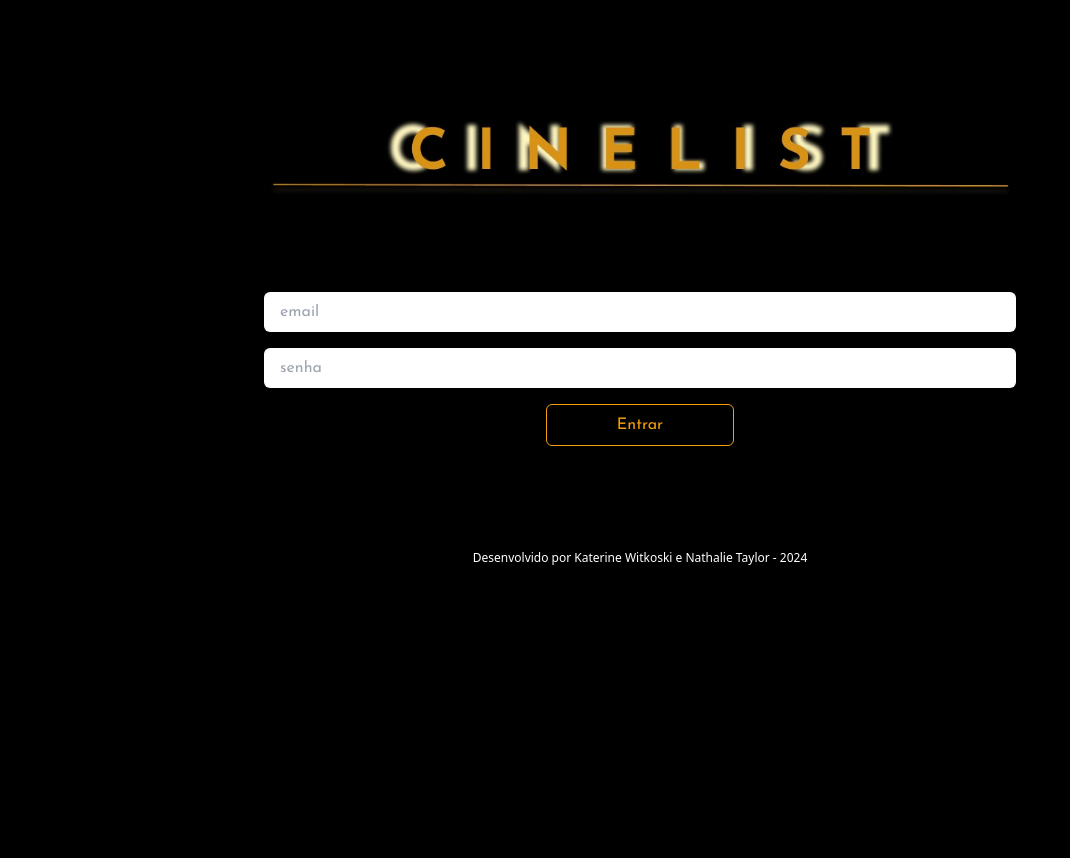
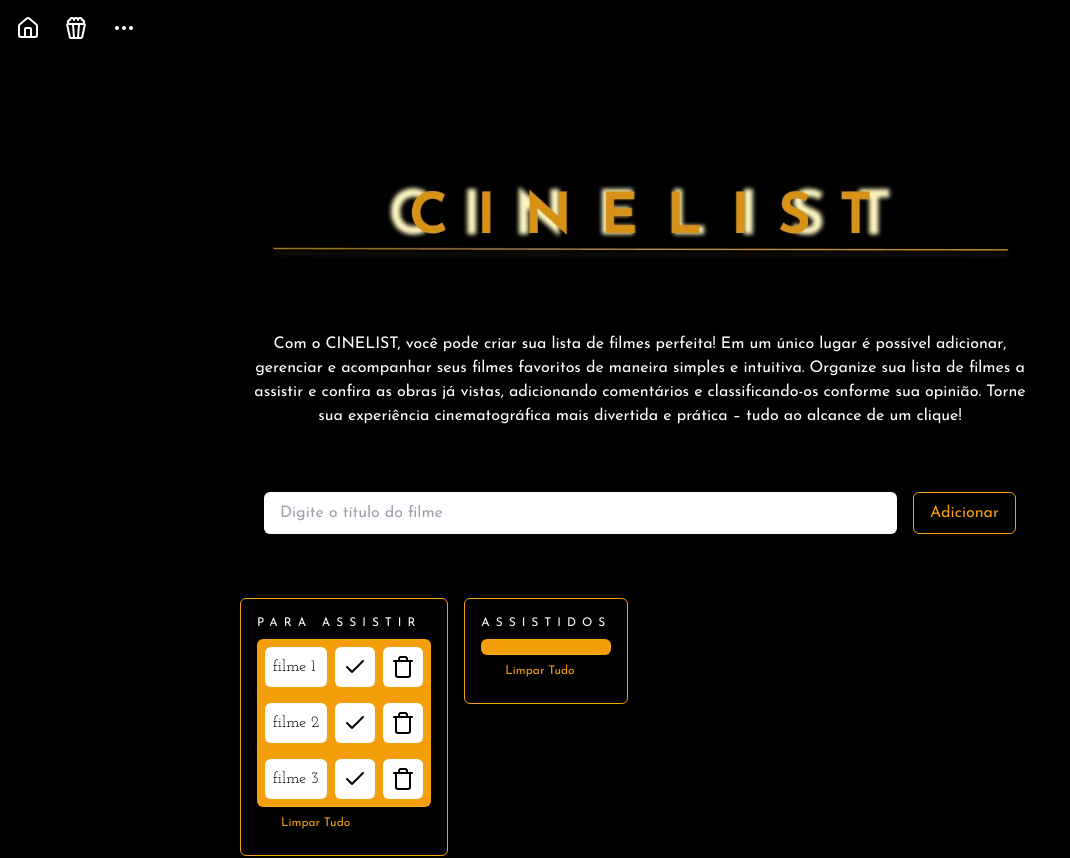
Before and after one commit to katerine-dev/cineList, a React (Vite) app in the folder spa/: page /home in a window 1280 px wide. Shown: the top 858 px of the page, without its empty margins (0-1070 px from the left). Before the commit the page ends 800 px from the top, so only its background shows below. Built offline with nearby package versions, Linux system fonts and the light colour scheme.

Commit message:
correção rotas

```diff
--- a/spa/pages/home.jsx
+++ b/spa/pages/home.jsx
@@ -1,25 +1,21 @@
-import { useState, useEffect } from "react";
-import AddMovie from "./components/addMovie";
-import Movies from "./components/Movies";
-import MoviesSeen from "./components/MoviesSeen";
-import NavBar from "./components/navBar";
-import Katerine from "./components/Katerine";
-import Nathalie from "./components/Nathalie";
+import { useState } from "react";
+import AddMovie from "../src/components/addMovie";
+import Movies from "../src/components/Movies";
+import MoviesSeen from "../src/components/MoviesSeen";
+import NavBar from "../src/components/NavBar";
+import Katerine from "../src/components/Katerine";
+import Nathalie from "../src/components/Nathalie";
 import { v4 } from "uuid";
 
-function App() {
-  useEffect(() => {
-    document.body.classList.add("bg-black", "text-white");
-    return () => {
-      document.body.classList.remove("bg-black", "text-white");
-    };
-  }, []);
+function Home() {
   const [movies, setMovies] = useState([
     { id: 1, title: "filme 1", inSeen: false },
     { id: 2, title: "filme 2", inSeen: false },
     { id: 3, title: "filme 3", inSeen: false },
   ]);
+
   const [moviesSeen, setMoviesSeen] = useState([]);
+
   function onMovieClick(movieId) {
     const newMovies = movies.filter((movie) => movie.id !== movieId);
     const movieToMove = movies.find((movie) => movie.id === movieId);
@@ -31,21 +27,26 @@ function App() {
     }
     setMovies(newMovies);
   }
+
   function onDeleteMovieClick(movieId) {
     const newMovies = movies.filter((movie) => movie.id !== movieId);
     setMovies(newMovies);
   }
+
   function onDeleteMovieSeenClick(movieId) {
     const newMoviesSeen = moviesSeen.filter((movie) => movie.id !== movieId);
     setMoviesSeen(newMoviesSeen);
   }
+
   function onAddMovieSubmit(title) {
     const newMovie = { id: v4(), title, inSeen: false };
     setMovies([...movies, newMovie]);
   }
+
   function onClearAllMovies() {
     setMovies([]);
   }
+
   function onClearAllMoviesSeen() {
     setMoviesSeen([]);
   }
@@ -61,17 +62,16 @@ function App() {
             className="w-full mt-10 mb-10"
           />
           <p className="text-center text-white p-8 mt-10 mb-10">
-            Com o CINELIST, você pode criar sua lista de de filmes perfeita! Em
-            um único lugar é possível adicionar, gerenciar e acompanhar seus
-            filmes favoritos de maneira simples e intuitiva. Organize sua lista
-            de filmes a assistir e confira as obras já vistas, adicionando
+            Com o CINELIST, você pode criar sua lista de filmes perfeita! Em um
+            único lugar é possível adicionar, gerenciar e acompanhar seus filmes
+            favoritos de maneira simples e intuitiva. Organize sua lista de
+            filmes a assistir e confira as obras já vistas, adicionando
             comentários e classificando-os conforme sua opinião. Torne sua
             experiência cinematográfica mais divertida e prática – tudo ao
             alcance de um clique!
           </p>
-
           <AddMovie onAddMovieSubmit={onAddMovieSubmit} />
-          <div className="flex gap-4 mt-10 mb-10 " id="listas">
+          <div className="flex gap-4 mt-10 mb-10" id="listas">
             <div className="flex-1">
               <Movies
                 movies={movies}
@@ -90,7 +90,7 @@ function App() {
           </div>
           <h1
             className="text-amber-500 mt-20 tracking-widest text-lg"
-            id="sobreNos "
+            id="sobreNos"
           >
             SOBRE NÓS
           </h1>
@@ -120,4 +120,5 @@ function App() {
     </div>
   );
 }
-export default App;
+
+export default Home;
--- a/spa/src/App.jsx
+++ b/spa/src/App.jsx
@@ -1,6 +1,6 @@
-// App.jsx
-import { useState, useEffect } from "react";
-import Login from "./components/Login";
+import { useEffect } from "react";
+import Login from "../src/components/Login";
+import { useNavigate } from "react-router-dom";
 
 function App() {
   useEffect(() => {
@@ -10,9 +10,10 @@ function App() {
     };
   }, []);
 
-  // Defina a função onLoginSubmit no App
+  const navigate = useNavigate();
+
   const onLoginSubmit = (email) => {
-    console.log("Login com:", email); // Aqui você pode implementar a lógica de login
+    console.log("Login com:", email);
   };
 
   return (
@@ -24,7 +25,7 @@ function App() {
             alt="CINELIST LOGO"
             className="w-full mt-10 mb-10"
           />
-          {/* Passa onLoginSubmit como uma prop para o Login */}
+
           <Login onLoginSubmit={onLoginSubmit} />
 
           <footer className="flex justify-center items-center text-center text-xs text-white mt-16 p-4 font-sans">
--- a/spa/src/main.jsx
+++ b/spa/src/main.jsx
@@ -1,10 +1,23 @@
-import { StrictMode } from 'react'
-import { createRoot } from 'react-dom/client'
-import App from './App.jsx'
-import './index.css'
+import { StrictMode } from "react";
+import { createRoot } from "react-dom/client";
+import App from "./App.jsx";
+import Home from "../pages/Home.jsx";
+import "./index.css";
+import { createBrowserRouter, RouterProvider } from "react-router-dom";
 
-createRoot(document.getElementById('root')).render(
+const router = createBrowserRouter([
+  {
+    path: "/",
+    element: <App />,
+  },
+  {
+    path: "/home",
+    element: <Home />,
+  },
+]);
+
+createRoot(document.getElementById("root")).render(
   <StrictMode>
-    <App />
-  </StrictMode>,
-)
+    <RouterProvider router={router} />
+  </StrictMode>
+);
```
